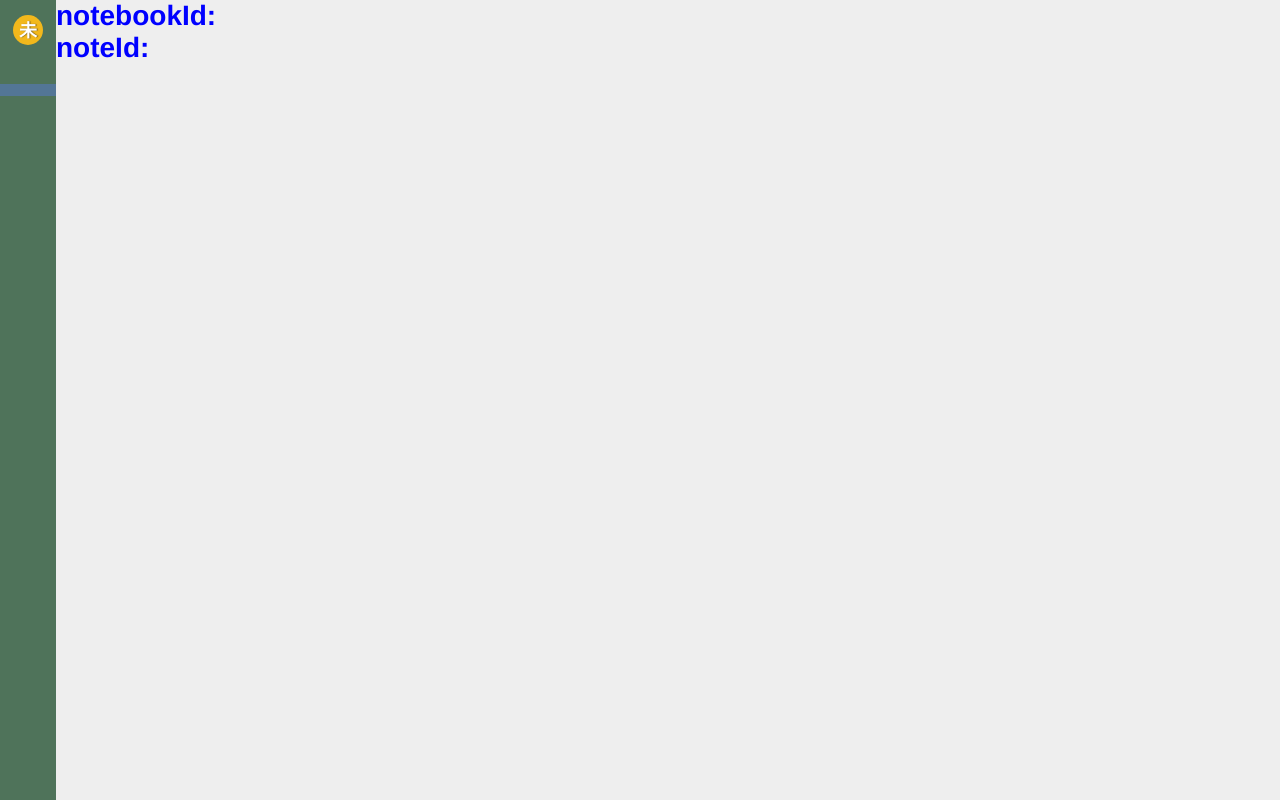
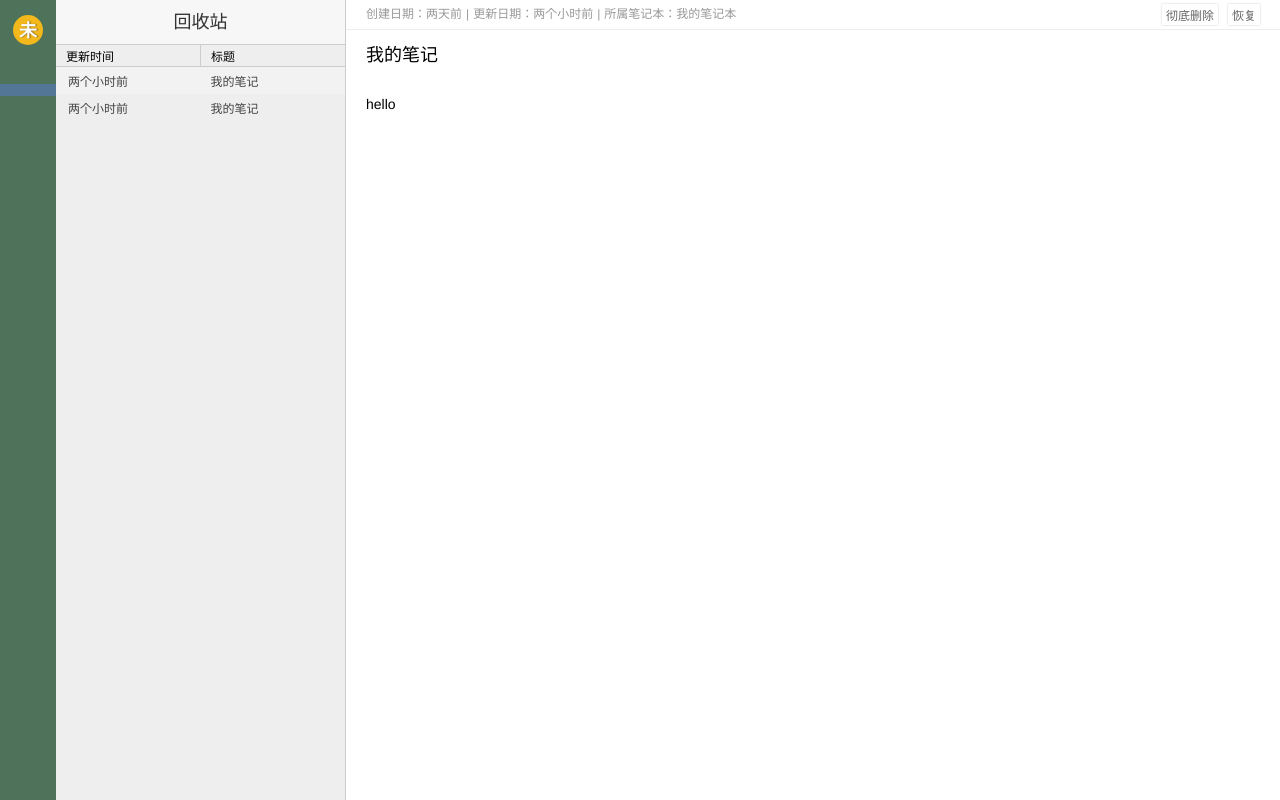
Before and after one commit to MimanchiJiang/OnSky-node, a Vue app: page /#/trash in a window 1280 px wide. Built offline with nearby package versions, Linux system fonts and the light colour scheme; no server answers; a small style sheet from the web is missing.

Commit message:
完成回收站页面布局

```diff
--- a/src/apis/notebooks.js
+++ b/src/apis/notebooks.js
@@ -15,7 +15,7 @@
                     res.data = res.data.sort((notebook1, notebook2) => notebook1.createAt < notebook2.createAt ? 1 : -1)
                     res.data.forEach(notebook => {
                         notebook.createdAtFriendly = friendlyDate(notebook.createdAt)
-                        res.data.updatedAtFriendly = friendlyDate(res.data.updatedAt)
+                        notebook.updatedAtFriendly = friendlyDate(notebook.updatedAt)
                     })
                     resolve(res)
                 }).catch(err => {
--- /dev/null
+++ b/src/apis/trash.js
@@ -0,0 +1,35 @@
+import request from "@/helpers/request.js"
+import { friendlyDate } from '@/helpers/util'
+
+const URL = {
+    GET: '/notes/trash',
+    REVERT: '/notes/:noteId/revert',
+    DELETE: '/notes/:noteId/confirm'
+}
+export default {
+    getAll() {
+        return new Promise((resolve, reject) => {
+            request(URL.GET)
+                .then(res => {
+                    res.data = res.data.sort((note1, note2) => note1.createAt < note2.createAt ? 1 : -1)
+                    res.data.forEach(note => {
+                        note.createdAtFriendly = friendlyDate(note.createdAt)
+                        note.updatedAtFriendly = friendlyDate(note.updatedAt)
+                    })
+                    resolve(res)
+                }).catch(err => {
+                    reject(err)
+                })
+        })
+    },
+
+    deleteNote({ noteID }) {
+        return request(URL.DELETE.replace(':noteId', noteID), 'DELETE')
+    },
+    revertNote(noteID) {
+        return request(URL.REVERT.replace(':noteId', noteID), 'PATCH')
+    },
+
+
+
+}
--- a/src/components/TrashDetail.vue
+++ b/src/components/TrashDetail.vue
@@ -1,17 +1,75 @@
 <template>
-  <div id="trash-detail">
-    <h1>notebookId:{{ $route.query.notebookId }}</h1>
-    <h1>noteId:{{ $route.query.noteId }}</h1>
+  <div id="trash" class="detail">
+    <div class="note-sidebar">
+      <h3 class="notebook-title">回收站</h3>
+      <div class="menu">
+        <div>更新时间</div>
+        <div>标题</div>
+      </div>
+      <ul class="notes">
+        <li v-for="note in trashNotes" :key="note">
+          <router-link :to="`/trash?noteId=${note.id}`">
+            <span class="date">{{ note.updatedAtFriendly }}</span>
+            <span class="title">{{ note.title }}</span>
+          </router-link>
+        </li>
+      </ul>
+    </div>
+    <div class="note-detail">
+      <div class="note-bar" v-if="true">
+        <span>创建日期：{{ curTrashNote.createdAtFriendly }}</span>
+        <span>|</span>
+        <span>更新日期：{{ curTrashNote.updatedAtFriendly }}</span>
+        <span>|</span>
+        <span>所属笔记本：{{ belongTo }}</span>
+        <a class="btn action" @click="onRevert">恢复</a>
+        <a class="btn action" @click="onDelete">彻底删除</a>
+      </div>
+      <div class="note-title">
+        <span>{{ curTrashNote.title }}</span>
+      </div>
+      <div class="editor">
+        <div class="preview markdown-body" v-html="compileMarkdown"></div>
+      </div>
+    </div>
   </div>
 </template>
 
 <script>
+import MarkdownIt from "markdown-it";
+import trash from "@/apis/trash";
 import Auth from "@/apis/auth";
+let md = new MarkdownIt();
+window.trash = trash;
 export default {
   name: "Login",
   data() {
     return {
       msg: "回收站笔记详情页",
+      curTrashNote: {
+        id: 3,
+        title: "我的笔记",
+        content: "hello",
+        createdAtFriendly: "两天前",
+        updatedAtFriendly: "两个小时前",
+      },
+      belongTo: "我的笔记本",
+      trashNotes: [
+        {
+          id: 3,
+          title: "我的笔记",
+          content: "hello",
+          createdAtFriendly: "两天前",
+          updatedAtFriendly: "两个小时前",
+        },
+        {
+          id: 4,
+          title: "我的笔记",
+          content: "hi",
+          createdAtFriendly: "两天前",
+          updatedAtFriendly: "两个小时前",
+        },
+      ],
     };
   },
   created() {
@@ -21,11 +79,39 @@
       }
     });
   },
+  computed: {
+    compileMarkdown() {
+      return md.render(this.curTrashNote.content || "");
+    },
+  },
+  methods: {
+    onDelete() {
+      console.log("onDelete");
+    },
+    onRevert() {
+      console.log("onRevert");
+    },
+  },
 };
 </script>
 
-<style scoped>
-h1 {
-  color: blue;
+<style lang="less" scoped>
+@import url(../assets/css/note-sidebar.less);
+@import url(../assets/css/note-detail.less);
+
+#trash {
+  display: flex;
+  align-items: stretch;
+  background-color: #fff;
+  flex: 1;
+
+  .note-bar {
+    .action {
+      float: right;
+      margin-left: 10px;
+      padding: 2px 4px;
+      font-size: 12px;
+    }
+  }
 }
 </style>
```
